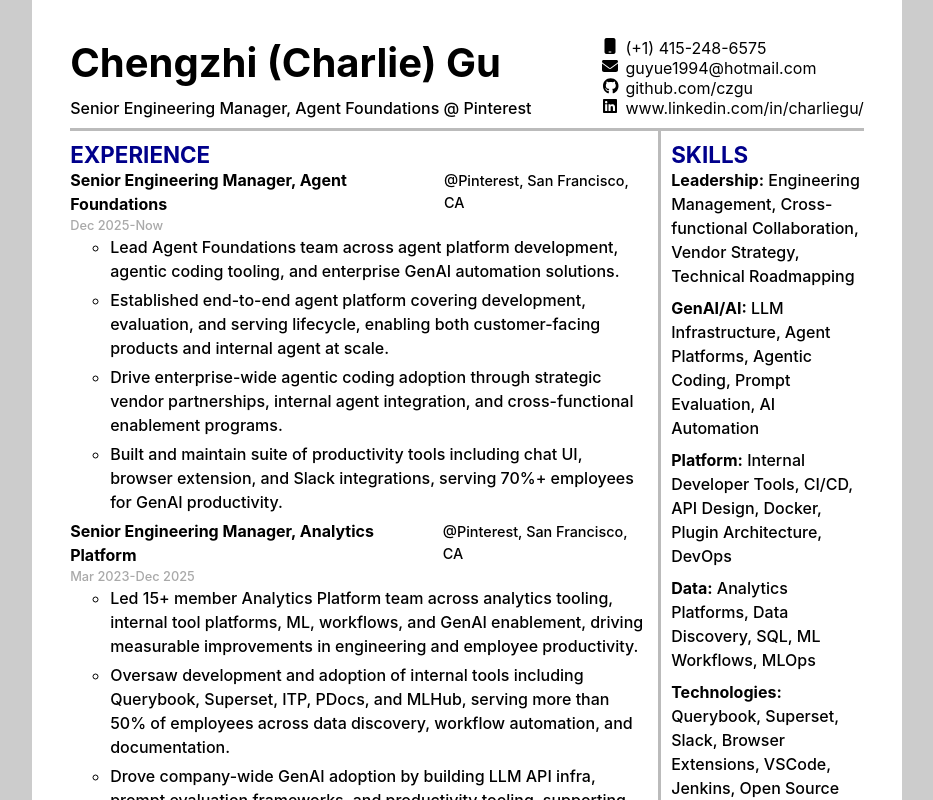
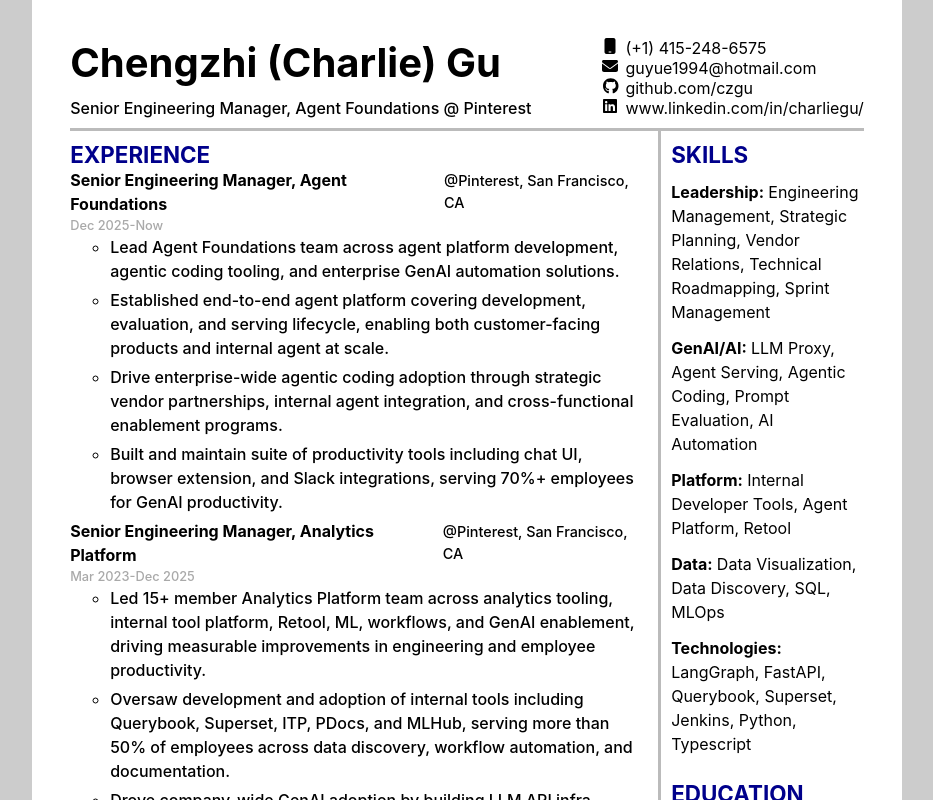
Before and after one commit to czgu/react-resume, a React (Vite) app: page / in a window 1280 px wide. Shown: the top 800 px of the page, without its empty margins (173-1106 px from the left). Built offline with nearby package versions, Linux system fonts and the light colour scheme.

Commit message:
Minor style updates

```diff
--- a/src/components/resume.jsx
+++ b/src/components/resume.jsx
@@ -30,7 +30,11 @@
   .sub-content {
     display: flex;
     flex-direction: column;
-    justify-content: space-between;
+    // justify-content: space-between;
+  }
+
+  .sub-content {
+    gap: 12px;
   }
 `;
 
--- a/src/components/skills.jsx
+++ b/src/components/skills.jsx
@@ -4,13 +4,18 @@
 import { Heading, Text } from "./ui/Text";
 
 const SkillRow = styled.div`
-  margin-bottom: 8px;
+  margin-top: 12px;
+  margin-bottom: 12px;
   line-height: 1.4;
 `;
 
 const CategoryName = styled.span`
   font-weight: bold;
 `;
+
+const CategoryDesc = styled.span`
+  font-weight: 400;
+`
 
 export const Skills = () => {
   return (
@@ -19,7 +24,7 @@
       {skills.map(([category, items], index) => (
         <SkillRow key={index}>
           <Text>
-            <CategoryName>{category}:</CategoryName> {items.join(", ")}
+            <CategoryName>{category}:</CategoryName> <CategoryDesc>{items.join(", ")}</CategoryDesc>
           </Text>
         </SkillRow>
       ))}
--- a/src/data/experiences.js
+++ b/src/data/experiences.js
@@ -25,7 +25,7 @@
     },
 
     descriptions: [
-      `Led 15+ member Analytics Platform team across analytics tooling, internal tool platforms, ML, workflows, and GenAI enablement, driving measurable improvements in engineering and employee productivity.`,
+      `Led 15+ member Analytics Platform team across analytics tooling, internal tool platform, Retool, ML, workflows, and GenAI enablement, driving measurable improvements in engineering and employee productivity.`,
       `Oversaw development and adoption of internal tools including Querybook, Superset, ITP, PDocs, and MLHub, serving more than 50% of employees across data discovery, workflow automation, and documentation.`,
       `Drove company-wide GenAI adoption by building LLM API infra, prompt evaluation frameworks, and productivity tooling, supporting more than 70% of employees on AI capabilities.`
     ],
--- a/src/data/skills.js
+++ b/src/data/skills.js
@@ -3,16 +3,17 @@
     "Leadership",
     [
       "Engineering Management",
-      "Cross-functional Collaboration",
-      "Vendor Strategy",
+      "Strategic Planning",
+      "Vendor Relations",
       "Technical Roadmapping",
+      "Sprint Management"
     ],
   ],
   [
     "GenAI/AI",
     [
-      "LLM Infrastructure",
-      "Agent Platforms",
+      "LLM Proxy",
+      "Agent Serving",
       "Agentic Coding",
       "Prompt Evaluation",
       "AI Automation",
@@ -22,33 +23,29 @@
     "Platform",
     [
       "Internal Developer Tools",
-      "CI/CD",
-      "API Design",
-      "Docker",
-      "Plugin Architecture",
-      "DevOps",
+      "Agent Platform",
+      "Retool",
     ],
   ],
   [
     "Data",
     [
-      "Analytics Platforms",
+      "Data Visualization",
       "Data Discovery",
       "SQL",
-      "ML Workflows",
       "MLOps",
     ],
   ],
   [
     "Technologies",
     [
+      "LangGraph",
+      "FastAPI",
       "Querybook",
       "Superset",
-      "Slack",
-      "Browser Extensions",
-      "VSCode",
       "Jenkins",
-      "Open Source",
+      "Python",
+      "Typescript"
     ],
   ],
 ];
```
